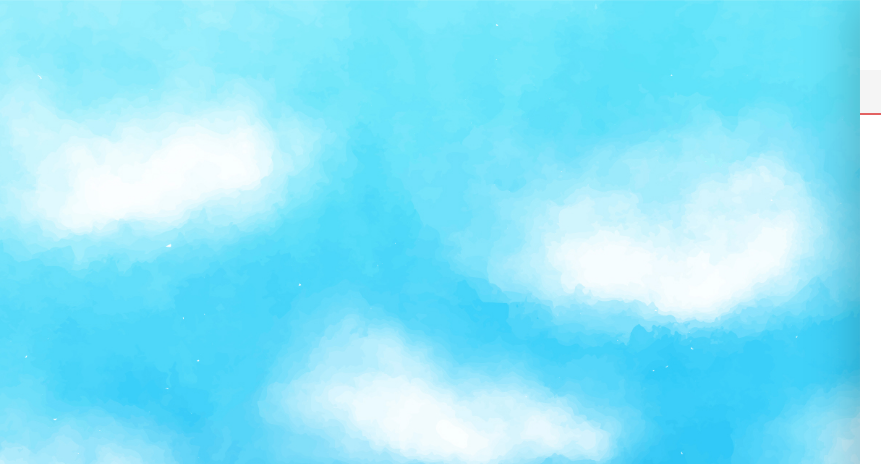
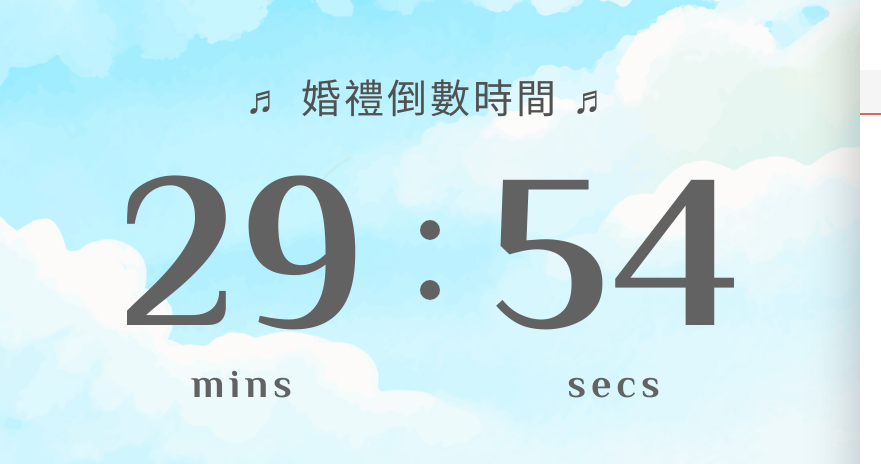
Before and after one commit to kevin21305991/jenhsin_wedding, a website built with Vite: page src/index.html in a window 1280 px wide. Shown: the top 464 px of the page, 0-881 px from the left. Built offline with nearby package versions, Linux system fonts and the light colour scheme; files whose address does not match are found by name; what vanilla-lazyload would draw is missing.

Commit message:
20230926

```diff
--- a/src/assets/css/style.sass
+++ b/src/assets/css/style.sass
@@ -23,18 +23,59 @@ body,input,textarea
 .wrap
   display: flex
   align-items: flex-start
-  .wish-section
+  .bless-section
     position: sticky
     top: 0
     flex: 1
     height: 100vh
-    background: url('../img/wish-background.jpg') no-repeat center / cover
+    background: url('../img/bless-background.jpg') no-repeat center bottom / cover
+
   main
     position: relative
     width: min(100%,420px)
     min-height: 100vh
     background-color: #fff
     box-shadow: 0px 0px 50px 0px rgba(0, 0, 0, 0.25)
+
+.countdown-wrap
+  padding-top: 70px
+  text-align: center
+  .title
+    color: #515151
+    font-size: 40px
+    font-weight: 500
+    line-height: 1.5
+    letter-spacing: 3px
+  .countdown
+    display: flex
+    align-items: flex-start
+    justify-content: center
+    color: #626262
+    margin-top: 10px
+    .time-wrap
+      width: 262px
+      div
+        font-weight: 700
+        line-height: 1.5
+        letter-spacing: 5px
+        &:nth-child(1)
+          font-size: 220px
+          line-height: 1
+        &:nth-child(2)
+          font-size: 40px
+          margin-top: -6px
+    .colon
+      margin: 80px 45px 0
+      &::before,&::after
+        content: ''
+        display: block
+        width: 20px
+        height: 20px
+        border-radius: 50%
+        background-color: #626262
+      &::after
+        margin-top: 40px
+
 
 header
   position: relative
@@ -276,5 +317,5 @@ footer
 
 @media screen and (max-width: 420px)
   .wrap
-    .wish-section
+    .bless-section
       display: none
--- a/src/assets/js/main.js
+++ b/src/assets/js/main.js
@@ -5,6 +5,9 @@ import { ScrollTrigger } from 'gsap/ScrollTrigger.js';
 // import { DrawSVGPlugin } from 'gsap/DrawSVGPlugin.js';
 gsap.registerPlugin(ScrollTrigger);
 
+/**
+ * 錨點
+ */
 function anchorHandler() {
   function anchorTo(target) {
     const targetSection = document.querySelector(target);
@@ -31,6 +34,9 @@ function anchorHandler() {
   document.addEventListener('click', anchorClick);
 }
 
+/**
+ * GSAP 動畫相關
+ */
 function gsapHandler() {
   const targets = document.querySelectorAll('[data-aost]');
   targets.forEach((target, index) => {
@@ -61,8 +67,32 @@ function gsapHandler() {
   });
 }
 
+function countdown() {
+  let countdownInterval;
+  const countdownEl = document.querySelector('.countdown');
+  const minutesEl = document.querySelector('.minutes');
+  const secondsEl = document.querySelector('.seconds');
+  const setSeconds = Number(countdownEl.getAttribute('data-seconds'));
+  let setTime = Math.floor(setSeconds / 60) + ':' + (setSeconds % 60);
+  countdownInterval = setInterval(() => {
+    const timer = setTime.split(':');
+    let minutes = parseInt(timer[0], 10);
+    let seconds = parseInt(timer[1], 10);
+    --seconds;
+    minutes = seconds < 0 ? --minutes : minutes;
+    minutes = minutes < 10 ? (minutes = '0' + minutes) : minutes;
+    if (minutes == 0 && seconds == 0) clearInterval(countdownInterval);
+    seconds = seconds < 0 ? 59 : seconds;
+    seconds = seconds < 10 ? '0' + seconds : seconds;
+    setTime = minutes + ':' + seconds;
+    minutesEl.innerText = minutes;
+    secondsEl.innerText = seconds;
+  }, 1000);
+}
+
 (function () {
   const lazyLoadInstance = new LazyLoad();
   anchorHandler();
   gsapHandler();
+  countdown();
 })();
--- a/src/index.html
+++ b/src/index.html
@@ -13,7 +13,22 @@
   <body>
     <div id="app">
       <div class="wrap">
-        <section class="wish-section"></section>
+        <section class="bless-section">
+          <div class="countdown-wrap">
+            <div class="title">♬ 婚禮倒數時間 ♬</div>
+            <div class="countdown" data-seconds="1800">
+              <div class="time-wrap">
+                <div class="minutes">30</div>
+                <div>mins</div>
+              </div>
+              <div class="colon"></div>
+              <div class="time-wrap">
+                <div class="seconds">00</div>
+                <div>secs</div>
+              </div>
+            </div>
+          </div>
+        </section>
         <main>
           <header data-aost>
             <img src="./assets/img/header.svg" alt="">
```
Also changed, not shown: src/assets/img/bless-background.jpg (added), src/assets/img/wish-background.jpg (deleted).
